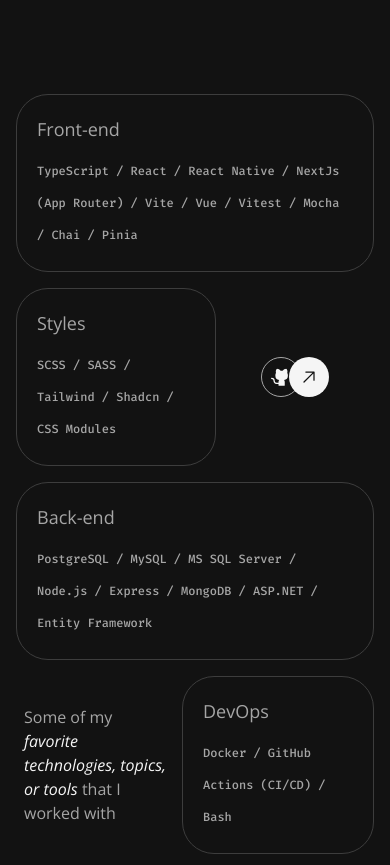
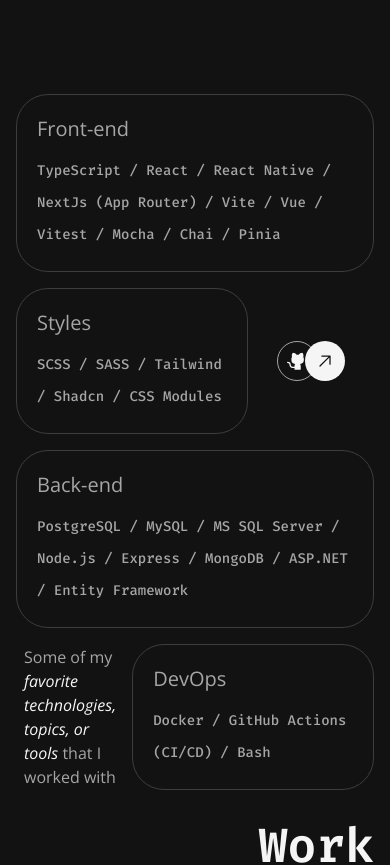
Before and after one commit to janrizmlibres/dev-portfolio, a React (Vite) app: page / in a window 390 px wide. Shown: the part 1553-2418 px from the top of the page. Built offline with nearby package versions, Linux system fonts and the light colour scheme.

Commit message:
adjust font sizes in mobile layout

```diff
--- a/src/components/About.tsx
+++ b/src/components/About.tsx
@@ -53,13 +53,13 @@ const About = () => {
           </motion.div>
 
           <div className="row-3 flex w-full md:hidden">
-            <TechToolsPanel className="flex-1" title="Styles">
+            <TechToolsPanel className="flex-3" title="Styles">
               SCSS / SASS / Tailwind / Shadcn / CSS Modules
             </TechToolsPanel>
 
             <motion.div
               {...animateOnScroll(fadeLeft)}
-              className="flex flex-1 items-center justify-center"
+              className="flex flex-2 items-center justify-center"
             >
               <ButtonPrompt
                 iconName="Github"
@@ -101,7 +101,7 @@ const About = () => {
               </p>
             </motion.div>
 
-            <TechToolsPanel className="flex-1" title="DevOps">
+            <TechToolsPanel className="flex-2" title="DevOps">
               Docker / GitHub Actions (CI/CD) / Bash
             </TechToolsPanel>
           </div>
--- a/src/components/Projects.tsx
+++ b/src/components/Projects.tsx
@@ -127,8 +127,7 @@ const Projects = () => {
             >
               <em>PulseVR</em> is a responsive landing page for a fictional VR
               startup, built with React.js and Tailwind CSS. It showcases modern
-              UI/UX design with clean layout, smooth interactions, and
-              mobile-friendly responsiveness.
+              UI/UX design with a clean and mobile-friendly layout.
             </ProjectDetails>
           </div>
         </ProjectPanel>
--- a/src/components/shared/ProjectDetails.tsx
+++ b/src/components/shared/ProjectDetails.tsx
@@ -28,7 +28,7 @@ const ProjectDetails = ({
           <motion.div
             {...animateOnScroll(fadeUp)}
             key={i}
-            className="cursor-default rounded-full border border-gray-200 px-4 py-2 font-fira-code max-lg:text-sm"
+            className="cursor-default rounded-full border border-gray-200 px-4 py-2 font-fira-code"
           >
             {tool}
           </motion.div>
@@ -37,7 +37,7 @@ const ProjectDetails = ({
 
       <motion.p
         {...animateOnScroll(fadeUp)}
-        className="mb-8 text-gray-100 max-lg:text-sm lg:mb-12"
+        className="mb-8 text-gray-100 lg:mb-12"
       >
         {children}
       </motion.p>
--- a/src/components/shared/TechToolsPanel.tsx
+++ b/src/components/shared/TechToolsPanel.tsx
@@ -20,8 +20,8 @@ const TechToolsPanel = ({ title, className, children }: Props) => {
         `active:text-gray-200 active:duration-600 ${className}`
       )}
     >
-      <h3 className="mb-3 text-lg sm:text-xl lg:text-2xl">{title}</h3>
-      <p className="font-fira-code leading-8 font-medium max-lg:text-sm max-sm:text-xs">
+      <h3 className="mb-3 text-xl lg:text-2xl">{title}</h3>
+      <p className="font-fira-code leading-8 font-medium max-lg:text-sm">
         {children}
       </p>
       <span
```
